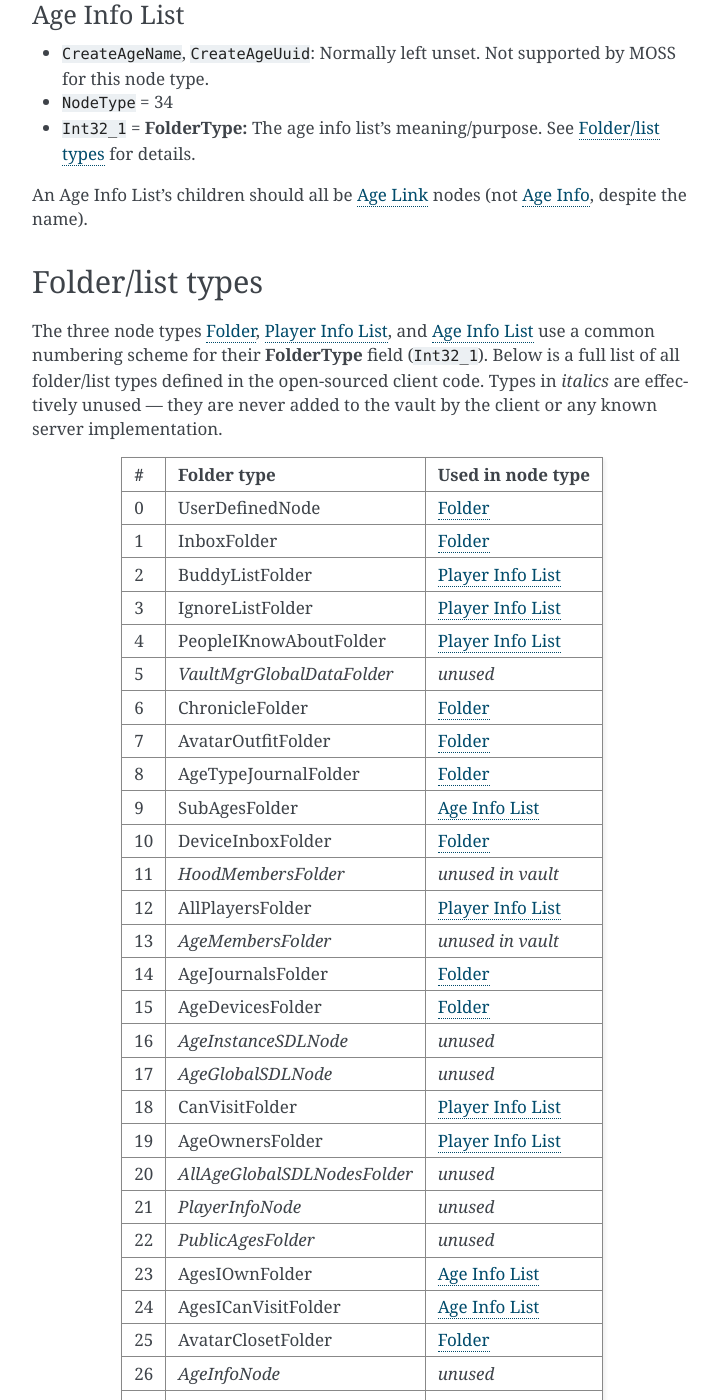
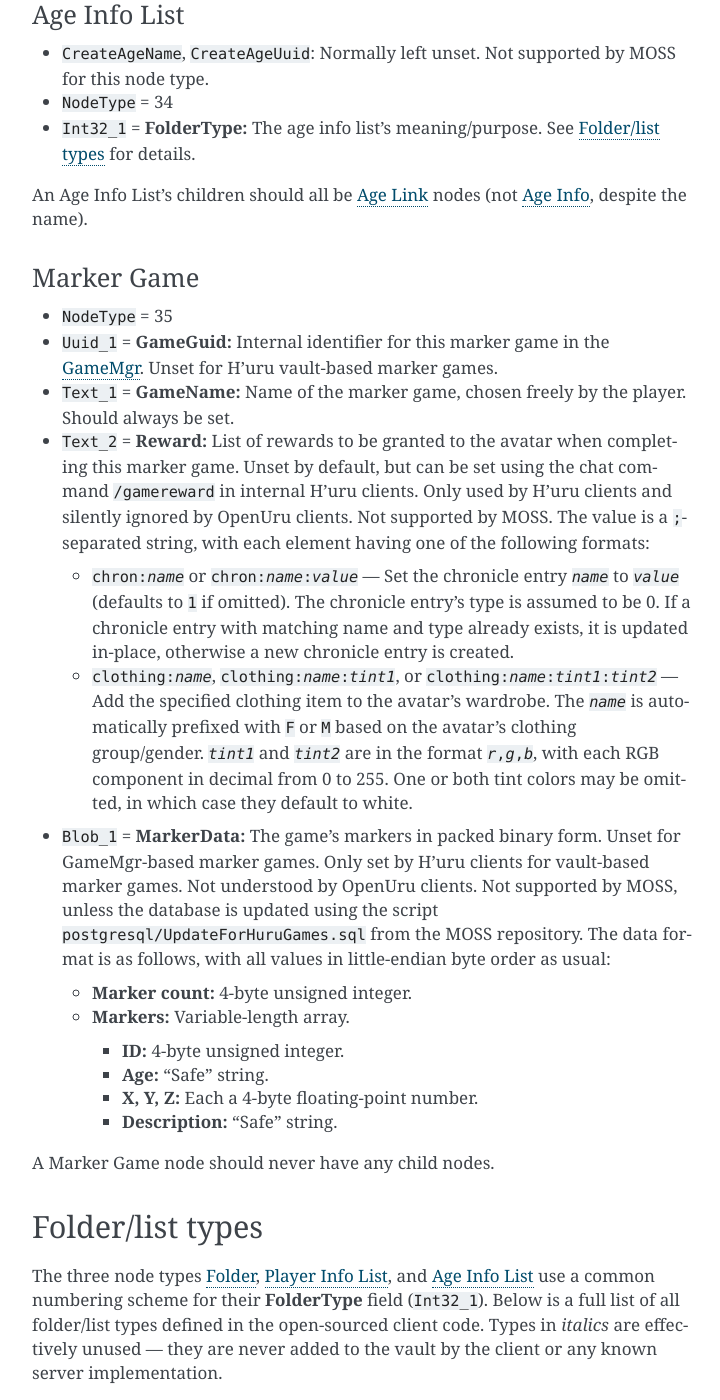
Before and after one commit to dgelessus/NAGUS, a Sphinx documentation site: the page built from docs/uru/vault.rst, in a window 1280 px wide and 1400 px high, scrolled down 11170 px. Shown: the whole window, without its empty margins (388-1108 px from the left). Built offline with Sphinx 7.4.7, drawn with Linux system fonts in a browser that asks for light colours; some of the changed text lies outside the part shown.

Commit message:
Document structure of Marker Game vault nodes

```diff
--- a/docs/uru/vault.rst
+++ b/docs/uru/vault.rst
@@ -211,7 +211,7 @@
    * *UNUSED01* = 32
    * :ref:`vault_node_age_info` = 33
    * :ref:`vault_node_age_info_list` = 34
-   * Marker Game = 35
+   * :ref:`vault_node_marker_game` = 35
 
 .. commented out - this is way too wide
    csv-table:: Vault node types and field meanings
@@ -676,6 +676,65 @@
 (not :ref:`vault_node_age_info`,
 despite the name).
 
+.. _vault_node_marker_game:
+
+Marker Game
+^^^^^^^^^^^
+
+* ``NodeType`` = 35
+* ``Uuid_1`` = **GameGuid:**
+  Internal identifier for this marker game in the :ref:`GameMgr <game_server>`.
+  Unset for H'uru vault-based marker games.
+* ``Text_1`` = **GameName:**
+  Name of the marker game,
+  chosen freely by the player.
+  Should always be set.
+* ``Text_2`` = **Reward:**
+  List of rewards to be granted to the avatar when completing this marker game.
+  Unset by default,
+  but can be set using the chat command ``/gamereward`` in internal H'uru clients.
+  Only used by H'uru clients and silently ignored by OpenUru clients.
+  Not supported by MOSS.
+  The value is a ``;``-separated string,
+  with each element having one of the following formats:
+
+  * :samp:`chron:{name}`
+    or :samp:`chron:{name}:{value}` ---
+    Set the chronicle entry :samp:`{name}` to :samp:`{value}`
+    (defaults to ``1`` if omitted).
+    The chronicle entry's type is assumed to be 0.
+    If a chronicle entry with matching name and type already exists,
+    it is updated in-place,
+    otherwise a new chronicle entry is created.
+  * :samp:`clothing:{name}`,
+    :samp:`clothing:{name}:{tint1}`,
+    or :samp:`clothing:{name}:{tint1}:{tint2}` ---
+    Add the specified clothing item to the avatar's wardrobe.
+    The :samp:`{name}` is automatically prefixed with ``F`` or ``M`` based on the avatar's clothing group/gender.
+    :samp:`{tint1}` and :samp:`{tint2}` are in the format :samp:`{r},{g},{b}`,
+    with each RGB component in decimal from 0 to 255.
+    One or both tint colors may be omitted,
+    in which case they default to white.
+* ``Blob_1`` = **MarkerData:**
+  The game's markers in packed binary form.
+  Unset for GameMgr-based marker games.
+  Only set by H'uru clients for vault-based marker games.
+  Not understood by OpenUru clients.
+  Not supported by MOSS,
+  unless the database is updated using the script ``postgresql/UpdateForHuruGames.sql`` from the MOSS repository.
+  The data format is as follows,
+  with all values in little-endian byte order as usual:
+
+  * **Marker count:** 4-byte unsigned integer.
+  * **Markers:** Variable-length array.
+
+    * **ID:** 4-byte unsigned integer.
+    * **Age:** "Safe" string.
+    * **X, Y, Z:** Each a 4-byte floating-point number.
+    * **Description:** "Safe" string.
+
+A Marker Game node should never have any child nodes.
+
 .. _vault_folder_list_types:
 
 Folder/list types
```
